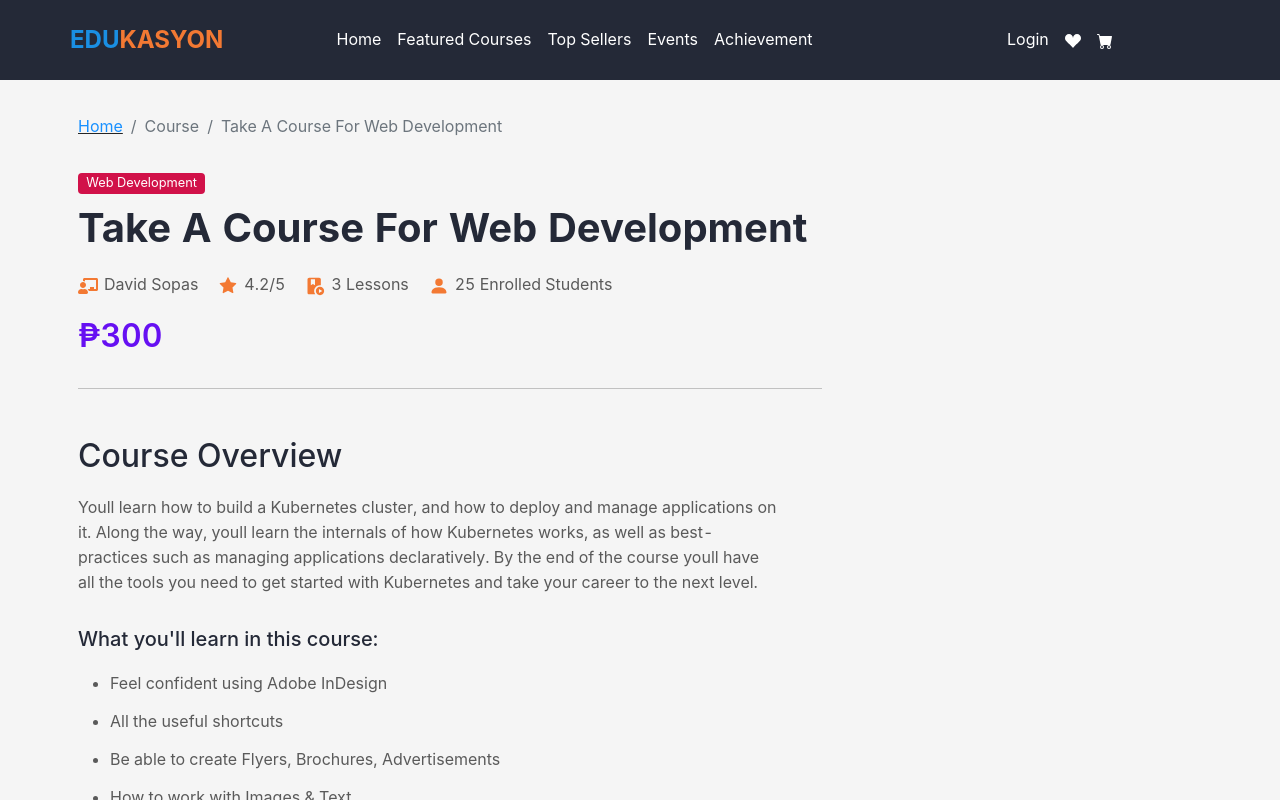
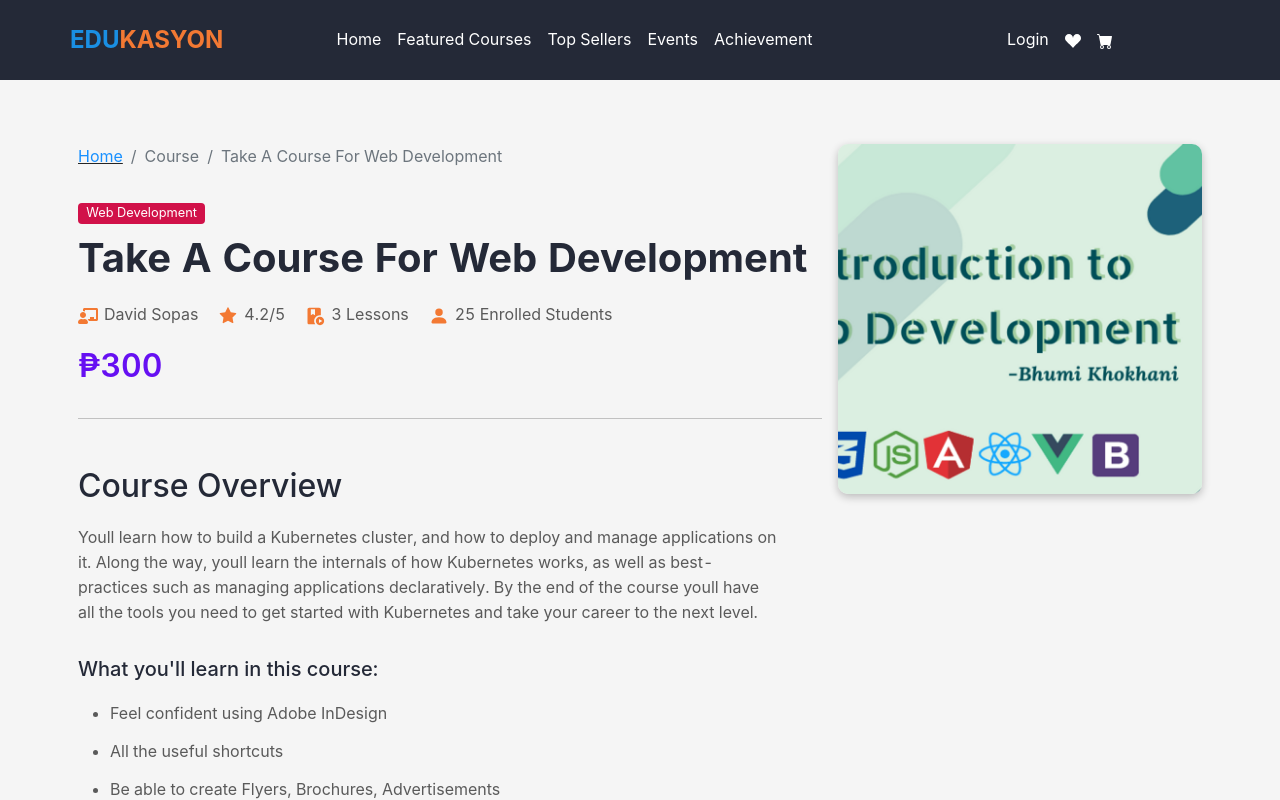
Before and after one commit to jklagrosa/Online-Learning-Web-Application, a Next.js app: page /course/1 in a window 1280 px wide. Built offline with nearby package versions, Linux system fonts and the light colour scheme.

Commit message:
Added: new icons to complete the right col design

```diff
--- a/pages/course/[id].js
+++ b/pages/course/[id].js
@@ -13,8 +13,15 @@ import Copyright from "../../components/Copyright";
 
 import { AiFillStar, AiFillCaretRight } from "react-icons/ai";
 import { BsPersonFill, BsPlayBtnFill } from "react-icons/bs";
-import { FaChalkboardTeacher, FaLock } from "react-icons/fa";
-import { MdPlayLesson } from "react-icons/md";
+import {
+  FaChalkboardTeacher,
+  FaLock,
+  FaSignal,
+  FaPercentage,
+  FaCertificate,
+  FaLanguage,
+} from "react-icons/fa";
+import { MdPlayLesson, MdAccessTimeFilled, MdQuiz } from "react-icons/md";
 
 const CourseID = () => {
   return (
@@ -152,7 +159,10 @@ const CourseID = () => {
               </Col>
               {/* ================================================ */}
               <Col xs={12} md={4}>
-
+                <div className={styles._course_SMALL_COL_contents}>
+                  <img src="/gs/1.png" />
+                  <div className={styles._course_SMALL_COL_details}></div>
+                </div>
               </Col>
             </Row>
           </div>
--- a/styles/COURSE.module.scss
+++ b/styles/COURSE.module.scss
@@ -22,8 +22,32 @@
         }
     }
 
+    // RIGHT COL
+    ._course_SMALL_COL_contents{
+        img{
+            width: 100%;
+            display: block;
+            min-height: 350px;
+            object-fit: cover;
+            object-position: center;
+            border-radius: 10px;
+            box-shadow: rgba(0, 0, 0, 0.24) 0px 3px 8px;
+        }
+
+        ._course_SMALL_COL_details{
+
+        }
+    }
+    // END
+
+
+    // ==============================================
+
+
+    // LEFT COL
+
     ._course_header_section{
-        padding: 50px 0;
+        padding: 5rem 0;
         width: 100%;
 
       ._course_header_details{
@@ -155,7 +179,7 @@
                     ._course_videos_BODY_ICON_LOCK{
                         color: $H_RED;
                         font-size: 1.25rem;
-                        margin-left: 20rem;
+                        margin-left: 30rem;
                     }
                 }
 
@@ -165,6 +189,6 @@
 
     }
 
-
+        // END
 
 }
```
